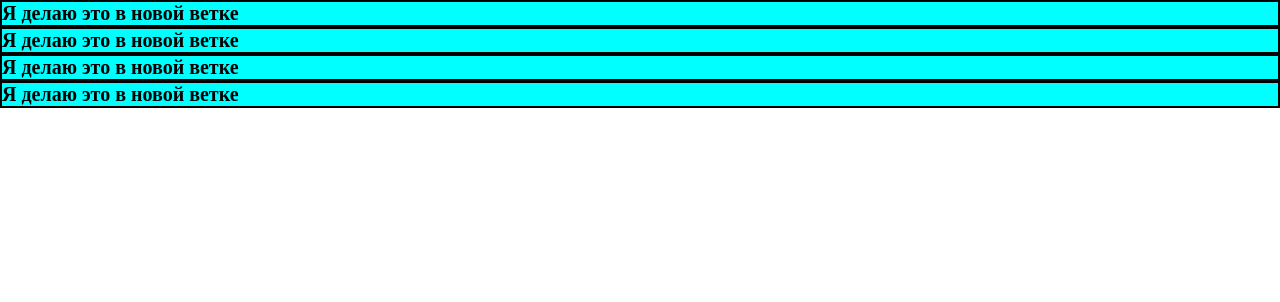
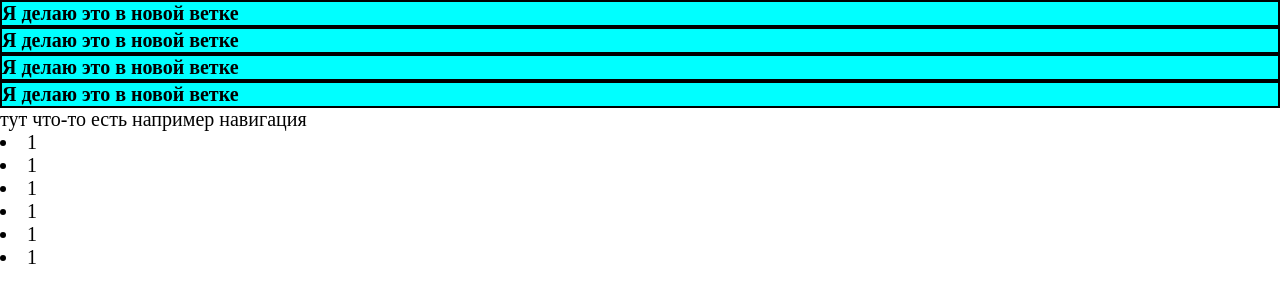
Before and after one commit to IvanGawr/home-work-4, a plain HTML site: page index.html in a window 1280 px wide. Drawn offline with Linux system fonts and the light colour scheme.

Commit message:
add footer

```diff
--- a/index.html
+++ b/index.html
@@ -18,7 +18,15 @@
 
         </main>
         <footer>
-
+                <span>тут что-то есть например навигация</span>
+                <nav>
+                    <li>1</li>
+                    <li>1</li>
+                    <li>1</li>
+                    <li>1</li>
+                    <li>1</li>
+                    <li>1</li>
+                </nav>
         </footer>
     </body>
 </html>
--- a/styles/styles.css
+++ b/styles/styles.css
@@ -2,3 +2,7 @@ h1{
     background-color: aqua;
     border: 2px solid black;
 }
+
+footer{
+    font-size: 2rem;
+}
```
